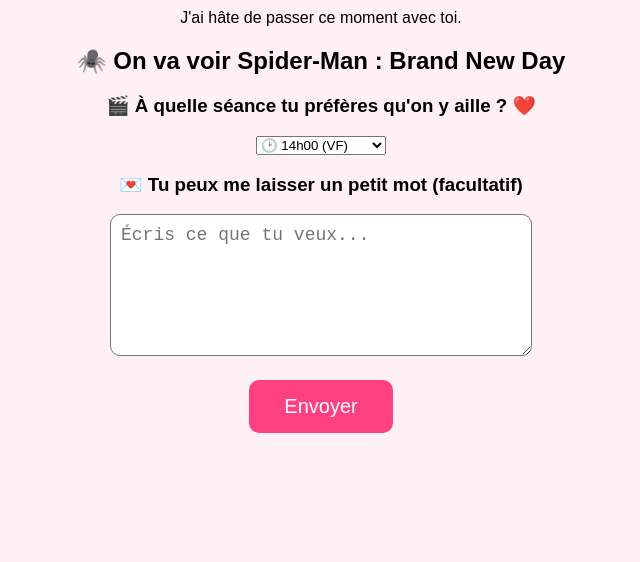
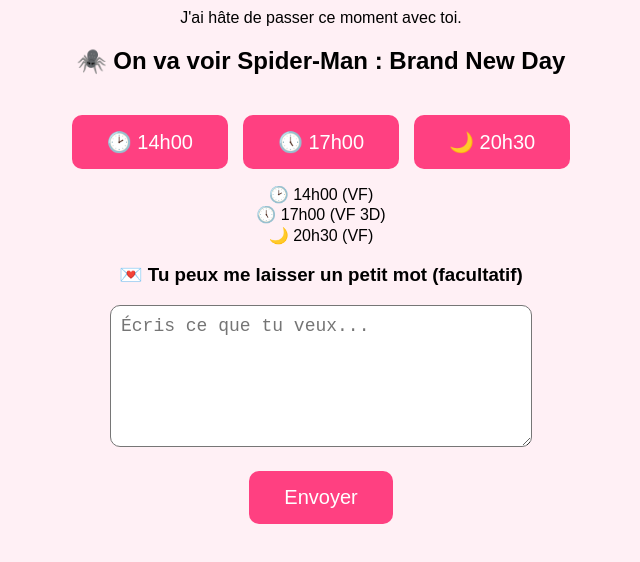
Before and after one commit to 8r9fdjvs5v-prog/date-liyana, a plain HTML site: page date.html in a window 1280 px wide. Shown: the part 152-714 px from the top of the page, without its empty margins (319-959 px from the left). Drawn offline with Linux system fonts and the light colour scheme.

Commit message:
Change showtime selection to buttons
Replaced select dropdown with buttons for showtime selection.

```diff
--- a/date.html
+++ b/date.html
@@ -56,10 +56,22 @@
 
 <h2>🕷️ On va voir Spider-Man : Brand New Day</h2>
 
-<h3>🎬 À quelle séance tu préfères qu'on y aille ? ❤️</h3>
+<div style="display:flex;justify-content:center;gap:15px;flex-wrap:wrap;margin-top:20px;">
 
-<select>
+<button onclick="alert('Excellent choix ❤️ 14h00')">
+🕑 14h00
+</button>
 
+<button onclick="alert('Excellent choix ❤️ 17h00 (3D)')">
+🕔 17h00
+</button>
+
+<button onclick="alert('Excellent choix ❤️ 20h30')">
+🌙 20h30
+</button>
+
+</div>
+</p>
 <option>🕑 14h00 (VF)</option>
 
 <option>🕔 17h00 (VF 3D)</option>
```
